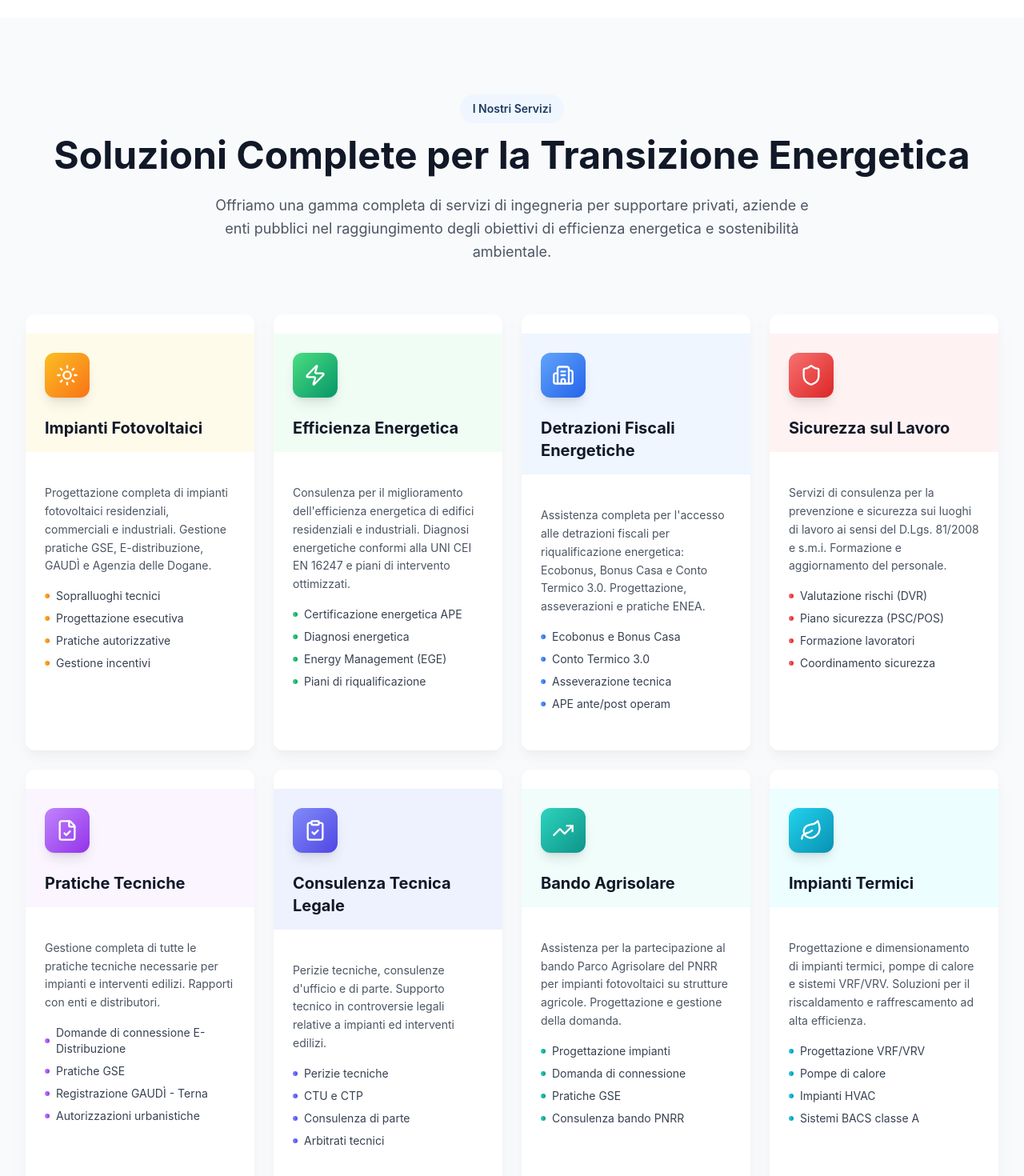
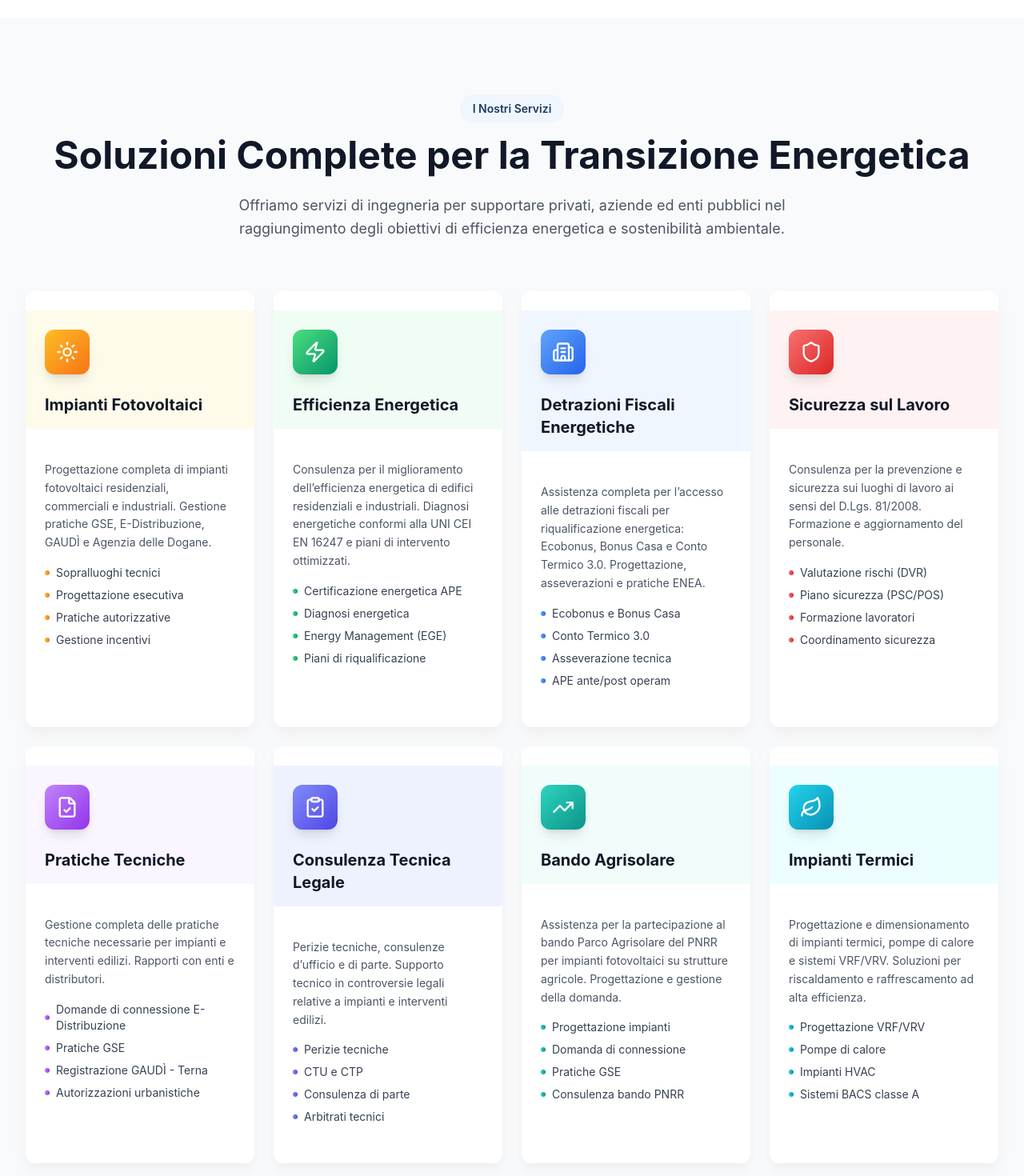
Before and after one commit to paganoingvincenzo/studio-website, a React (Vite) app in the folder app/: page / in a window 1280 px wide. Shown: the part 2413-3883 px from the top of the page at 80% size. Built offline with nearby package versions, Linux system fonts and the light colour scheme.

Commit message:
Update Services.tsx

```diff
--- a/app/src/sections/Services.tsx
+++ b/app/src/sections/Services.tsx
@@ -16,7 +16,7 @@ const services = [
     icon: Sun,
     title: 'Impianti Fotovoltaici',
     description:
-      'Progettazione completa di impianti fotovoltaici residenziali, commerciali e industriali. Gestione pratiche GSE, E-distribuzione, GAUDÌ e Agenzia delle Dogane.',
+      'Progettazione completa di impianti fotovoltaici residenziali, commerciali e industriali. Gestione pratiche GSE, E-Distribuzione, GAUDÌ e Agenzia delle Dogane.',
     features: [
       'Sopralluoghi tecnici',
       'Progettazione esecutiva',
@@ -30,7 +30,7 @@ const services = [
     icon: Zap,
     title: 'Efficienza Energetica',
     description:
-      'Consulenza per il miglioramento dell\'efficienza energetica di edifici residenziali e industriali. Diagnosi energetiche conformi alla UNI CEI EN 16247 e piani di intervento ottimizzati.',
+      'Consulenza per il miglioramento dell’efficienza energetica di edifici residenziali e industriali. Diagnosi energetiche conformi alla UNI CEI EN 16247 e piani di intervento ottimizzati.',
     features: [
       'Certificazione energetica APE',
       'Diagnosi energetica',
@@ -44,7 +44,7 @@ const services = [
     icon: Building2,
     title: 'Detrazioni Fiscali Energetiche',
     description:
-      'Assistenza completa per l\'accesso alle detrazioni fiscali per riqualificazione energetica: Ecobonus, Bonus Casa e Conto Termico 3.0. Progettazione, asseverazioni e pratiche ENEA.',
+      'Assistenza completa per l’accesso alle detrazioni fiscali per riqualificazione energetica: Ecobonus, Bonus Casa e Conto Termico 3.0. Progettazione, asseverazioni e pratiche ENEA.',
     features: [
       'Ecobonus e Bonus Casa',
       'Conto Termico 3.0',
@@ -58,7 +58,7 @@ const services = [
     icon: Shield,
     title: 'Sicurezza sul Lavoro',
     description:
-      'Servizi di consulenza per la prevenzione e sicurezza sui luoghi di lavoro ai sensi del D.Lgs. 81/2008 e s.m.i. Formazione e aggiornamento del personale.',
+      'Consulenza per la prevenzione e sicurezza sui luoghi di lavoro ai sensi del D.Lgs. 81/2008. Formazione e aggiornamento del personale.',
     features: [
       'Valutazione rischi (DVR)',
       'Piano sicurezza (PSC/POS)',
@@ -72,13 +72,13 @@ const services = [
     icon: FileCheck,
     title: 'Pratiche Tecniche',
     description:
-      'Gestione completa di tutte le pratiche tecniche necessarie per impianti e interventi edilizi. Rapporti con enti e distributori.',
+      'Gestione completa delle pratiche tecniche necessarie per impianti e interventi edilizi. Rapporti con enti e distributori.',
     features: [
-  'Domande di connessione E-Distribuzione',
-  'Pratiche GSE',
-  'Registrazione GAUDÌ - Terna',
-  'Autorizzazioni urbanistiche',
-],
+      'Domande di connessione E-Distribuzione',
+      'Pratiche GSE',
+      'Registrazione GAUDÌ - Terna',
+      'Autorizzazioni urbanistiche',
+    ],
     color: 'from-purple-400 to-purple-600',
     bgColor: 'bg-purple-50',
   },
@@ -86,7 +86,7 @@ const services = [
     icon: ClipboardCheck,
     title: 'Consulenza Tecnica Legale',
     description:
-      'Perizie tecniche, consulenze d\'ufficio e di parte. Supporto tecnico in controversie legali relative a impianti ed interventi edilizi.',
+      'Perizie tecniche, consulenze d’ufficio e di parte. Supporto tecnico in controversie legali relative a impianti e interventi edilizi.',
     features: [
       'Perizie tecniche',
       'CTU e CTP',
@@ -114,7 +114,7 @@ const services = [
     icon: Leaf,
     title: 'Impianti Termici',
     description:
-      'Progettazione e dimensionamento di impianti termici, pompe di calore e sistemi VRF/VRV. Soluzioni per il riscaldamento e raffrescamento ad alta efficienza.',
+      'Progettazione e dimensionamento di impianti termici, pompe di calore e sistemi VRF/VRV. Soluzioni per riscaldamento e raffrescamento ad alta efficienza.',
     features: [
       'Progettazione VRF/VRV',
       'Pompe di calore',
@@ -130,6 +130,7 @@ export default function Services() {
   return (
     <section id="servizi" aria-label="I nostri servizi" className="py-24 bg-gray-50">
       <div className="max-w-7xl mx-auto px-4 sm:px-6 lg:px-8">
+
         {/* Section Header */}
         <div className="text-center mb-16">
           <span className="inline-block px-4 py-2 bg-blue-50 text-[#1e3a5f] rounded-full text-sm font-semibold mb-4">
@@ -139,9 +140,7 @@ export default function Services() {
             Soluzioni Complete per la Transizione Energetica
           </h2>
           <p className="text-lg text-gray-600 max-w-3xl mx-auto leading-relaxed">
-            Offriamo una gamma completa di servizi di ingegneria per supportare
-            privati, aziende e enti pubblici nel raggiungimento degli obiettivi
-            di efficienza energetica e sostenibilità ambientale.
+            Offriamo servizi di ingegneria per supportare privati, aziende ed enti pubblici nel raggiungimento degli obiettivi di efficienza energetica e sostenibilità ambientale.
           </p>
         </div>
 
@@ -163,10 +162,12 @@ export default function Services() {
                   {service.title}
                 </h3>
               </CardHeader>
+
               <CardContent className="p-6 pt-4">
                 <p className="text-gray-600 text-sm leading-relaxed mb-4">
                   {service.description}
                 </p>
+
                 <ul className="space-y-2" aria-label={`Dettagli ${service.title}`}>
                   {service.features.map((feature, i) => (
                     <li
@@ -189,8 +190,7 @@ export default function Services() {
         {/* CTA */}
         <div className="mt-16 text-center">
           <p className="text-gray-600 mb-6">
-            Hai bisogno di un servizio personalizzato? Contattaci per una
-            consulenza gratuita.
+            Hai bisogno di un servizio personalizzato? Contattaci per una consulenza gratuita.
           </p>
           <button
             onClick={() => scrollToSection('#contatti')}
@@ -199,6 +199,7 @@ export default function Services() {
             Richiedi Informazioni
           </button>
         </div>
+
       </div>
     </section>
   );
```
